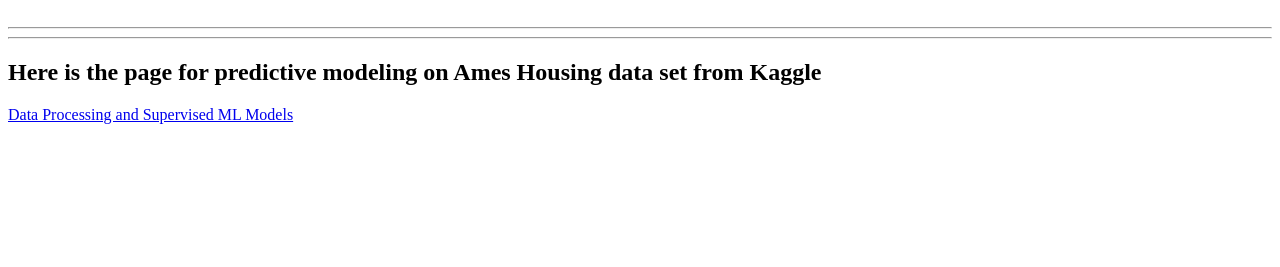
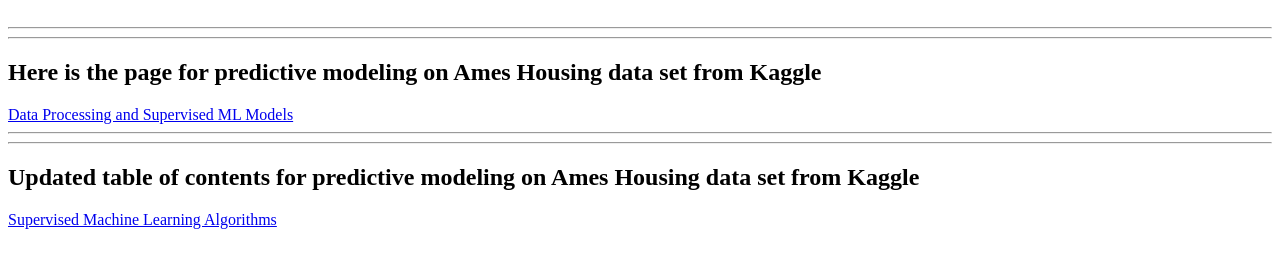
Before and after one commit to KumariSandhya2003/Ames-Housing-Predictions, a plain HTML site: page index.html in a window 1280 px wide. Shown: the part 105-372 px from the top of the page. Drawn offline with Linux system fonts and the light colour scheme.

Commit message:
Update index.html

```diff
--- a/index.html
+++ b/index.html
@@ -15,6 +15,11 @@
       <a href="KaggleHousingPrice.html">Data Processing and Supervised ML Models </a>
 
     <br>
+    <hr> <hr>
+    <h2><strong>Updated table of contents for predictive modeling on Ames Housing data set from Kaggle </strong></h2>
+      <a href="Ames Housing Price-Kaggle.html">Supervised Machine Learning Algorithms </a>
+
+    <br>
 
 </body>
 </html>
```
